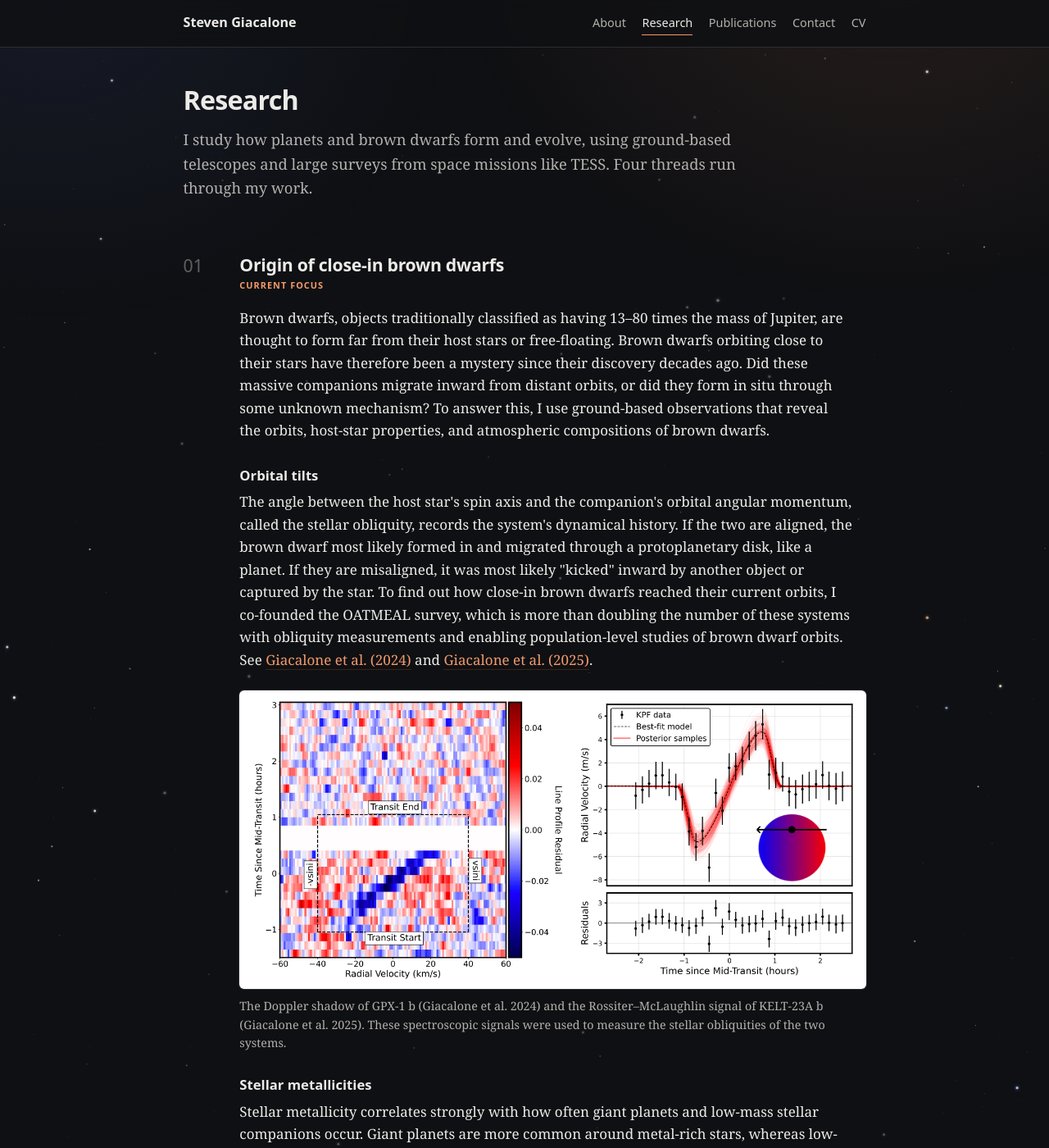
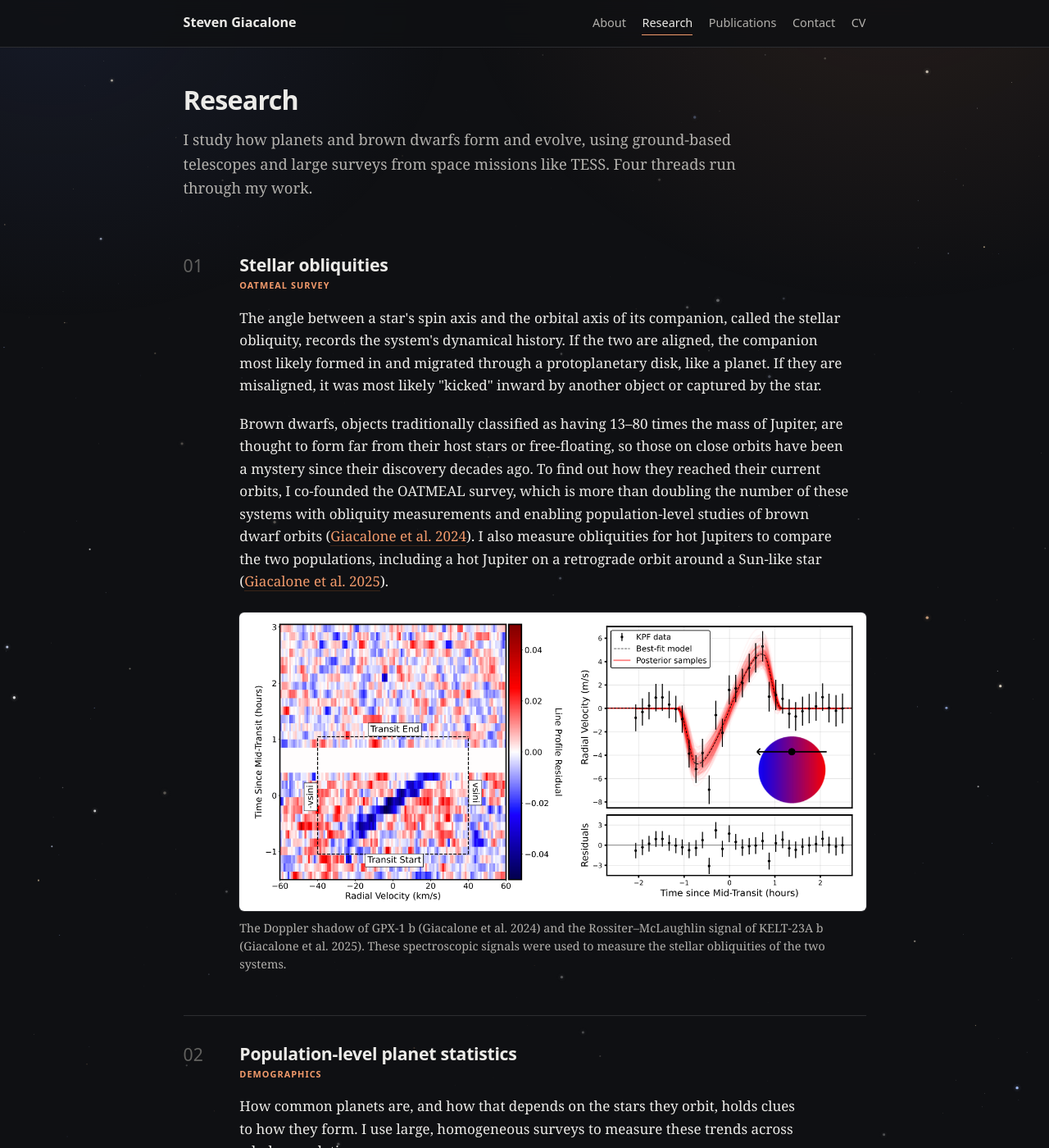
Before and after one commit to stevengiacalone/stevengiacalone.github.io, a Jekyll site: the page built from research.html, in a window 1280 px wide and 1400 px high. Shown: the whole window at 82% size. Built offline with Jekyll 4.4.1, drawn with Linux system fonts in a browser that asks for light colours; some of the changed text lies outside the part shown.

Commit message:
Research: four equal cards with new themes; reorganize research page
Cards: Stellar obliquities, Population-level planet statistics,
Exoplanet discovery with TESS, Planet formation and evolution.

Co-Authored-By: Claude Opus 5.5 <noreply@anthropic.com>
Claude-Session: https://claude.ai/code/session_01RapRmGYcJxYnG7hBfRrCXQ

```diff
--- a/css/site.css
+++ b/css/site.css
@@ -156,9 +156,8 @@ a:focus-visible, summary:focus-visible {
 /* --- Landing: research cards -------------------------------------------- */
 .topics {
   list-style: none; margin: 0; padding: 0;
-  display: grid; grid-template-columns: repeat(2, minmax(0, 1fr)); gap: 0.75rem;
+  display: grid; grid-template-columns: repeat(2, minmax(0, 1fr)); grid-auto-rows: 1fr; gap: 0.75rem;
 }
-.topic-lead { grid-column: 1 / -1; }
 .topic a {
   display: flex; flex-direction: column; gap: 0.2rem; height: 100%;
   padding: 0.95rem 1.1rem 1rem; color: var(--ink);
--- a/index.html
+++ b/index.html
@@ -47,7 +47,7 @@ title: ""
 <h2 id="research">Research</h2>
 <ul class="topics">
   {%- for t in site.data.research %}
-  <li class="topic{% if forloop.first %} topic-lead{% endif %}">
+  <li class="topic">
     <a href="{{ '/research/' | relative_url }}#{{ t.id }}">
       <span class="topic-head"><span class="topic-index">0{{ forloop.index }}</span><span class="topic-title">{{ t.title }}</span></span>
       <span class="topic-role">{{ t.role }}</span>
--- a/research.html
+++ b/research.html
@@ -3,7 +3,7 @@ layout: base
 title: "Research"
 permalink: /research/
 nav: research
-description: "Steven Giacalone's research: the origin of close-in brown dwarfs, small planets around hot stars, exoplanet discovery with TESS and TRICERATOPS, and planet formation and evolution."
+description: "Steven Giacalone's research: stellar obliquities, population-level planet statistics, exoplanet discovery with TESS and TRICERATOPS, and planet formation and evolution."
 ---
 {%- assign th = site.data.research -%}
 {%- capture pdf %}{{ '/files/' | relative_url }}{% endcapture -%}
@@ -20,32 +20,39 @@ description: "Steven Giacalone's research: the origin of close-in brown dwarfs,
     <h2 id="{{ th[0].id }}">{{ th[0].title }}</h2>
     <p class="thread-role">{{ th[0].role }}</p>
     <p>
-      Brown dwarfs, objects traditionally classified as having 13–80 times the mass of Jupiter, are
-      thought to form far from their host stars or free-floating. Brown dwarfs orbiting close to their
-      stars have therefore been a mystery since their discovery decades ago. Did these massive companions
-      migrate inward from distant orbits, or did they form in situ through some unknown mechanism? To
-      answer this, I use ground-based observations that reveal the orbits, host-star properties, and
-      atmospheric compositions of brown dwarfs.
+      The angle between a star's spin axis and the orbital axis of its companion, called the stellar
+      obliquity, records the system's dynamical history. If the two are aligned, the companion most likely
+      formed in and migrated through a protoplanetary disk, like a planet. If they are misaligned, it was most
+      likely "kicked" inward by another object or captured by the star.
     </p>
-
-    <h3>Orbital tilts</h3>
     <p>
-      The angle between the host star's spin axis and the companion's orbital angular momentum, called
-      the stellar obliquity, records the system's dynamical history. If the two are aligned, the brown
-      dwarf most likely formed in and migrated through a protoplanetary disk, like a planet. If they are
-      misaligned, it was most likely "kicked" inward by another object or captured by the star. To find
-      out how close-in brown dwarfs reached their current orbits, I co-founded the OATMEAL survey, which
-      is more than doubling the number of these systems with obliquity measurements and enabling
-      population-level studies of brown dwarf orbits. See
-      <a href="{{ pdf }}Giacalone_etal_2024.pdf">Giacalone et al. (2024)</a> and
-      <a href="{{ pdf }}Giacalone_etal_2025a.pdf">Giacalone et al. (2025)</a>.
+      Brown dwarfs, objects traditionally classified as having 13–80 times the mass of Jupiter, are thought
+      to form far from their host stars or free-floating, so those on close orbits have been a mystery since
+      their discovery decades ago. To find out how they reached their current orbits, I co-founded the
+      OATMEAL survey, which is more than doubling the number of these systems with obliquity measurements and
+      enabling population-level studies of brown dwarf orbits
+      (<a href="{{ pdf }}Giacalone_etal_2024.pdf">Giacalone et al. 2024</a>). I also measure obliquities for
+      hot Jupiters to compare the two populations, including a hot Jupiter on a retrograde orbit around a
+      Sun-like star (<a href="{{ pdf }}Giacalone_etal_2025a.pdf">Giacalone et al. 2025</a>).
     </p>
     <figure class="fig">
       <img src="{{ pdf }}fig1.png" loading="lazy" alt="Doppler shadow of GPX-1 b and the Rossiter–McLaughlin signal of KELT-23A b.">
       <figcaption>The Doppler shadow of GPX-1 b (Giacalone et al. 2024) and the Rossiter–McLaughlin signal of KELT-23A b (Giacalone et al. 2025). These spectroscopic signals were used to measure the stellar obliquities of the two systems.</figcaption>
     </figure>
+  </div>
+</section>
 
-    <h3>Stellar metallicities</h3>
+<section class="thread">
+  <div class="thread-index">02</div>
+  <div class="thread-body">
+    <h2 id="{{ th[1].id }}">{{ th[1].title }}</h2>
+    <p class="thread-role">{{ th[1].role }}</p>
+    <p>
+      How common planets are, and how that depends on the stars they orbit, holds clues to how they form.
+      I use large, homogeneous surveys to measure these trends across whole populations.
+    </p>
+
+    <h3>Giant planets versus brown dwarfs</h3>
     <p>
       Stellar metallicity correlates strongly with how often giant planets and low-mass stellar companions
       occur. Giant planets are more common around metal-rich stars, whereas low-mass stellar companions
@@ -63,21 +70,7 @@ description: "Steven Giacalone's research: the origin of close-in brown dwarfs,
       <figcaption>From Giacalone et al. (2026): the stellar metallicity distribution changes at a companion mass of about 27 Jupiter masses. Brown dwarfs less massive than this may have formed like giant planets.</figcaption>
     </figure>
 
-    <h3>Atmospheric compositions</h3>
-    <p>
-      I am leading a survey to measure the atmospheric compositions of close-in brown dwarfs with
-      high-resolution, near-infrared spectroscopy. The goal is to measure their carbon-to-oxygen ratios,
-      which trace how and where they formed. Comparing these with giant-planet measurements will show
-      whether brown dwarfs and giant planets share a formation pathway.
-    </p>
-  </div>
-</section>
-
-<section class="thread">
-  <div class="thread-index">02</div>
-  <div class="thread-body">
-    <h2 id="{{ th[1].id }}">{{ th[1].title }}</h2>
-    <p class="thread-role">{{ th[1].role }}</p>
+    <h3>Small planets around hot stars</h3>
     <p>
       For my PhD thesis, I measured how common small planets are close to A-type stars for the first time.
       A-type stars are hot stars roughly twice the size of the Sun. Those properties may give their planets
@@ -143,5 +136,13 @@ description: "Steven Giacalone's research: the origin of close-in brown dwarfs,
       formed at high temperatures close to the star. I showed that disk-wind transport can explain the observed
       crystallinity fractions in outer disks, suggesting it plays an important role in planet formation.
     </p>
+
+    <h3>Brown dwarf atmospheres</h3>
+    <p>
+      I am leading a survey to measure the atmospheric compositions of close-in brown dwarfs with
+      high-resolution, near-infrared spectroscopy. The goal is to measure their carbon-to-oxygen ratios,
+      which trace how and where they formed. Comparing these with giant-planet measurements will show
+      whether brown dwarfs and giant planets share a formation pathway.
+    </p>
   </div>
 </section>
```
Also changed, not shown: _data/research.yml (+14 -13 lines).
